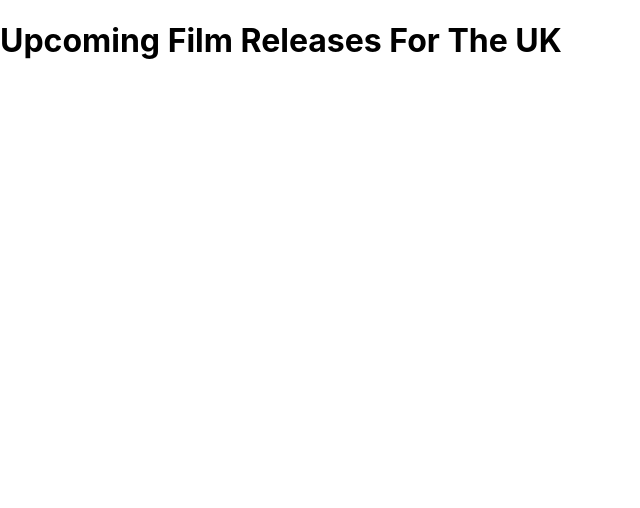
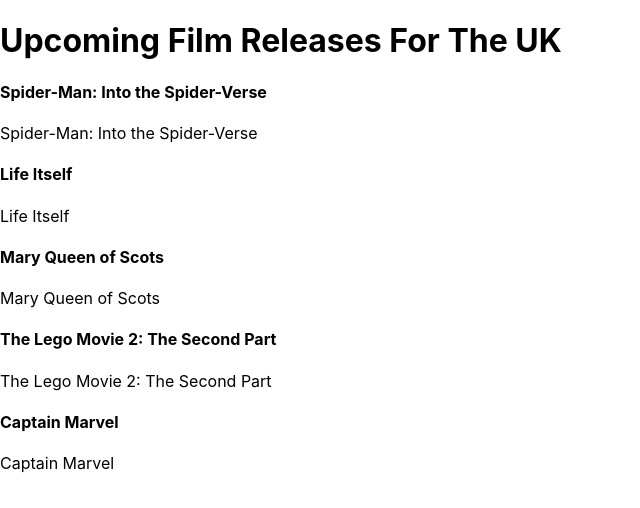
Before and after one commit to StuuGraham/React_HW1, a React (Create React App) app: page / in a window 1280 px wide. Shown: the top 508 px of the page, without its empty margins (0-640 px from the left). Built offline with nearby package versions, Linux system fonts and the light colour scheme.

Commit message:
Films mock-API name key changed to title

```diff
--- a/src/components/Film.js
+++ b/src/components/Film.js
@@ -3,8 +3,8 @@
 const Film = ({title, children}) => {
     return(
         <Fragment>
-            <h4>{title}</h4>
-            <p>{children}</p>
+            <h4>{children}</h4>
+            <p>{title}</p>
         </Fragment>
     );
 }
--- a/src/components/FilmList.js
+++ b/src/components/FilmList.js
@@ -5,7 +5,7 @@
 
     const filmArray = films.map(film => {
         return (
-            <Film url={film.url}>{film.title}</Film>
+            <Film title={film.title}>{film.title}</Film>
         )
     });
     return(
--- a/src/containers/FilmBox.js
+++ b/src/containers/FilmBox.js
@@ -7,26 +7,26 @@
         [
             {
                 id: 1,
-                name: "Spider-Man: Into the Spider-Verse",
+                title: "Spider-Man: Into the Spider-Verse",
                 url: "https://www.imdb.com/title/tt4633694/?ref_=rlm"
               },
               {
                 id: 2,
-                name: "Life Itself",
+                title: "Life Itself",
                 url: "https://www.imdb.com/title/tt5989218/?ref_=rlm"
               },
               {
                 id: 3,
-                name: "Mary Queen of Scots",
+                title: "Mary Queen of Scots",
                 url: "https://www.imdb.com/title/tt2328900/?ref_=rlm"
               },
               {
                 id: 4,
-                name: "The Lego Movie 2: The Second Part", url: "https://www.imdb.com/title/tt3513498/?ref_=rlm"
+                title: "The Lego Movie 2: The Second Part", url: "https://www.imdb.com/title/tt3513498/?ref_=rlm"
               },
               {
                 id: 5,
-                name: "Captain Marvel",
+                title: "Captain Marvel",
                 url: "https://www.imdb.com/title/tt4154664/?ref_=rlm"
               }
         ]
```
Also changed, not shown: 1 other file (tests, documents, lock files or other folders).
